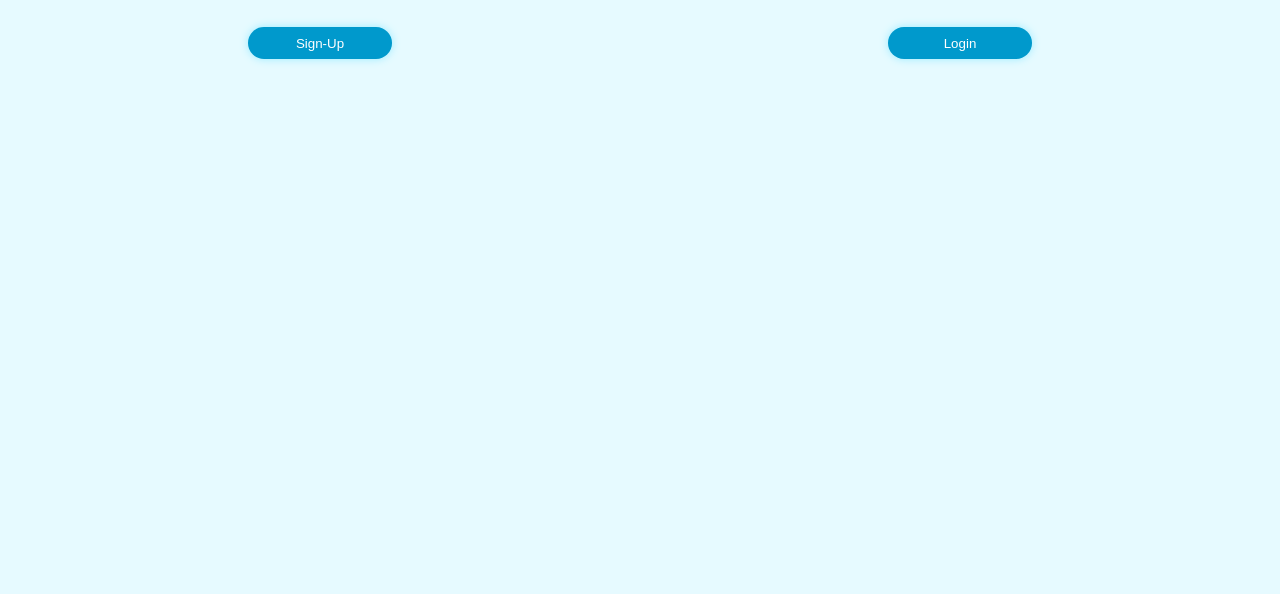
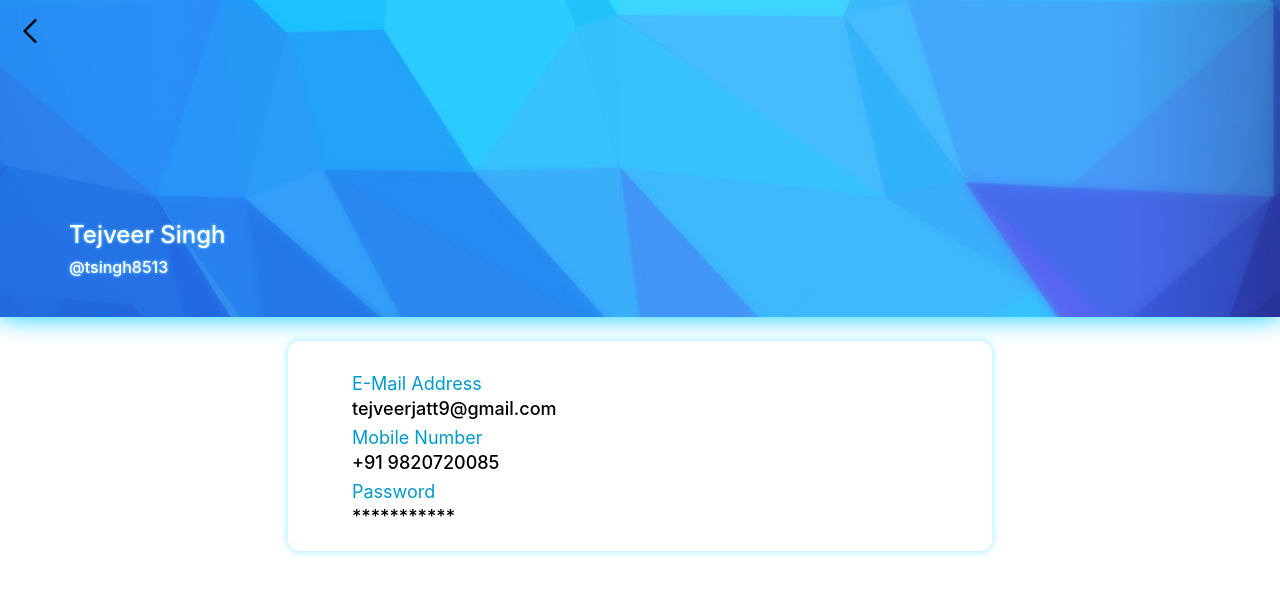
Before and after one commit to TejveerSingh13/React-Expense-Tracker, a React (Create React App) app: page /#/details in a window 1280 px wide. Before the commit this address led to /. Shown: the top 594 px of the page. Built offline with nearby package versions, Linux system fonts and the light colour scheme; no server answers.

Commit message:
Basic Routing Done

```diff
--- a/package.json
+++ b/package.json
@@ -10,6 +10,7 @@
     "react": "^17.0.1",
     "react-dom": "^17.0.1",
     "react-grid-system": "^7.1.1",
+    "react-router": "^5.2.0",
     "react-router-dom": "^5.2.0",
     "react-scripts": "4.0.2",
     "styled-components": "^5.2.1",
--- a/src/App.js
+++ b/src/App.js
@@ -1,21 +1,16 @@
 import React from 'react';
 import {
-  BrowserRouter as Router,
-  Switch,
+  HashRouter as Router,
   Route
  } from "react-router-dom";
 import MainPage from "./Containers/MainPage";
 import DisplayDetails from "./Components/DisplayDetails";
 const App = () => {
-
   return (
-    <Router>
-      <Switch>
-        <Route exact path="/"><MainPage /></Route>
-        <Route path="/details"><DisplayDetails /></Route>
-      </Switch>
+    <Router basename="/">
+      <Route path='/' exact component={MainPage} />
+      <Route path='/details' exact component={DisplayDetails} />
     </Router>
-
   );
 }
 
--- a/src/Components/DisplayDetails.js
+++ b/src/Components/DisplayDetails.js
@@ -1,5 +1,5 @@
 import React, {Fragment} from "react";
-// import { useHistory } from 'react-router-dom';
+import { useHistory } from 'react-router-dom';
 import {
     DisplayWrapper,
     DisplayNameWrapper,
@@ -11,23 +11,28 @@ import backIcon from "../icons/back.png";
 
 const DisplayDetails = () => {
 
-    // const history = useHistory();
+    const history = useHistory();
+
+    const BackClickManager = () => {
+        history.push('/')
+    }
+
     return(
         <Fragment>
             <DisplayWrapper>
-                <BackIcon src={backIcon} alt = 'BackIcon'/>
+                <BackIcon src={backIcon} alt = 'BackIcon' onClick={BackClickManager}/>
                 <DisplayNameWrapper>
                     <DisplayNameHeadder style={{fontSize:'x-large'}}>Tejveer Singh</DisplayNameHeadder>
                     <DisplayNameHeadder>@tsingh8513</DisplayNameHeadder>
                 </DisplayNameWrapper>
             </DisplayWrapper>
             <DisplayDataContainer>
-                <DisplayNameHeadder style={{fontSize:'large'}} title >E-Mail Address</DisplayNameHeadder>
-                <DisplayNameHeadder data>tejveerjatt9@gmail.com</DisplayNameHeadder>
-                <DisplayNameHeadder style={{fontSize:'large'}} title >Mobile Number</DisplayNameHeadder>
-                <DisplayNameHeadder data>+91 9820720085</DisplayNameHeadder>
-                <DisplayNameHeadder style={{fontSize:'large'}} title >Password</DisplayNameHeadder>
-                <DisplayNameHeadder data>***********</DisplayNameHeadder>
+                <DisplayNameHeadder style={{fontSize:'large'}} title = 'true' >E-Mail Address</DisplayNameHeadder>
+                <DisplayNameHeadder data ='true'>tejveerjatt9@gmail.com</DisplayNameHeadder>
+                <DisplayNameHeadder style={{fontSize:'large'}} title = 'true' >Mobile Number</DisplayNameHeadder>
+                <DisplayNameHeadder data ='true'>+91 9820720085</DisplayNameHeadder>
+                <DisplayNameHeadder style={{fontSize:'large'}} title = 'true' >Password</DisplayNameHeadder>
+                <DisplayNameHeadder data ='true'>***********</DisplayNameHeadder>
             </DisplayDataContainer>
         </Fragment>
     )
--- a/src/Containers/LoginPage.js
+++ b/src/Containers/LoginPage.js
@@ -1,5 +1,4 @@
 import React, { useState, Fragment} from "react";
-// import { useHistory } from 'react-router-dom';
 import {
     ButtonContainer,
     TestInput,
@@ -22,7 +21,6 @@ import eyeInVisible from "../icons/eyeInVisible.png";
 
 const LoginPage = (props) => {
 
-    // const history = useHistory();
     const resetData = {
         userDetail : '',
         enteredpass : ''
@@ -108,9 +106,7 @@ const LoginPage = (props) => {
                 return (!showInvalid)
             })
             if (!showInvalid && !state) {
-                props.LoginModalhandler()
-                // console.log('here');
-                // history.push('/details')
+                props.HandleLogin()
             }
         }
     }
@@ -160,7 +156,7 @@ const LoginPage = (props) => {
                 Don,t have an account ? <LinkText onClick={props.HandleSignUp}>Sign up here </LinkText>
             </SubHeadL>
         </Fragment>
-    )
+   )
 }
 
 export default LoginPage
--- a/src/Containers/MainPage.js
+++ b/src/Containers/MainPage.js
@@ -1,4 +1,5 @@
-import React, { useState, useEffect} from "react";
+import React, { useState, useEffect, Fragment} from "react";
+import { useHistory } from "react-router-dom";
 import {
     MainContainer,
     ButtonContainer,
@@ -16,10 +17,11 @@ import SuccessButton from "../icons/checkLight.png";
 import Modal from "../Components/Modal";
 import SignUpForm from "./SignUpForm";
 import LoginForm from "./LoginPage";
-import axios from 'axios'
+import axios from 'axios';
 
 const MainPage = () => {
 
+    const history = useHistory();
     const formReset = {
         fullName : '',
         userName : '',
@@ -116,8 +118,12 @@ const MainPage = () => {
         LoginModalhandler()
         ModalHandler()
     }
+    const HandleLogin = () => {
+        history.push('/details')
+    }
 
     return(
+        <Fragment>
             <MainContainer>
                 <ButtonContainer>
                     <LoginButton onClick={ModalHandler}>Sign-Up</LoginButton>
@@ -143,7 +149,11 @@ const MainPage = () => {
                 </Modal>}
                 {loginModalState &&
                 <Modal>
-                <LoginForm HandleSignUp={HandleSignUp} LoginModalhandler={LoginModalhandler} dataBase={dataBase}/>
+                    <LoginForm
+                    HandleSignUp={HandleSignUp}
+                    LoginModalhandler={LoginModalhandler}
+                    dataBase={dataBase}
+                    HandleLogin={HandleLogin}/>
                 </Modal>}
                 {dialogState &&
                 <Modal>
@@ -158,6 +168,7 @@ const MainPage = () => {
                     </DialogContainer>
                 </Modal>}
             </MainContainer>
+        </Fragment>
     )
 }
 
```
Lines whose indentation alone changed are shown as unchanged.
